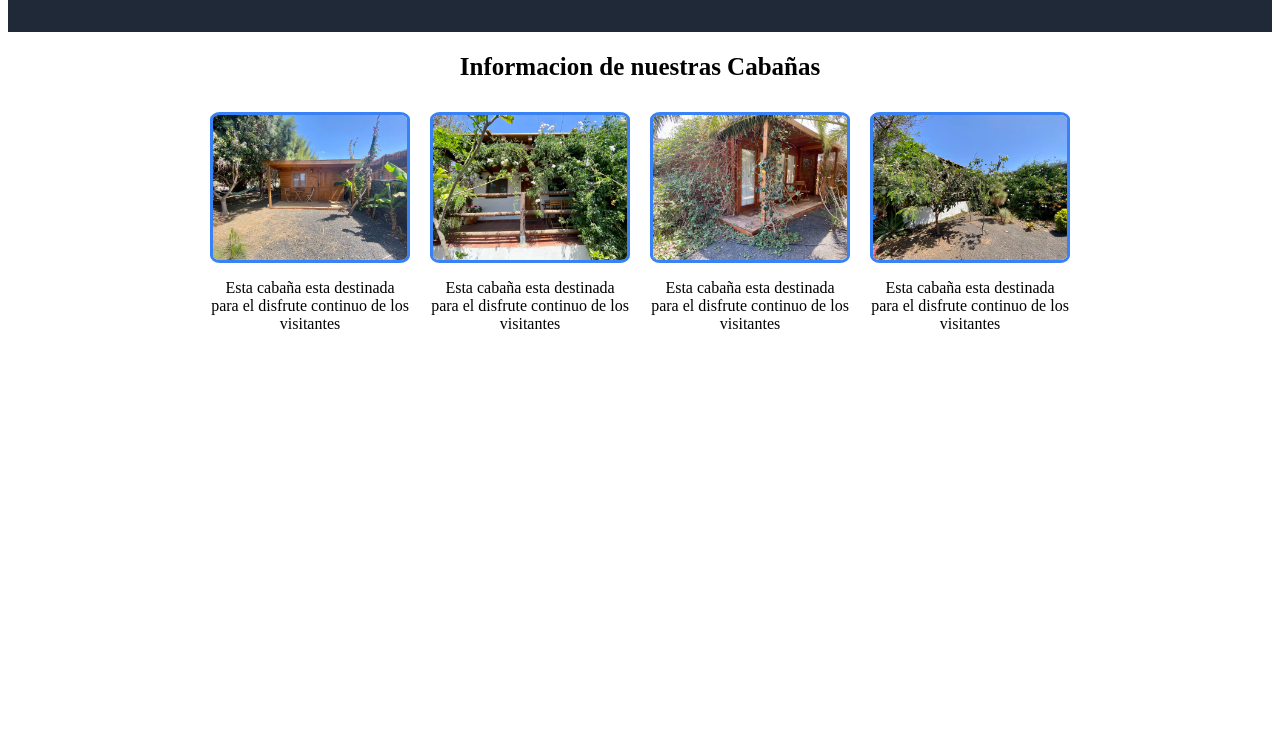
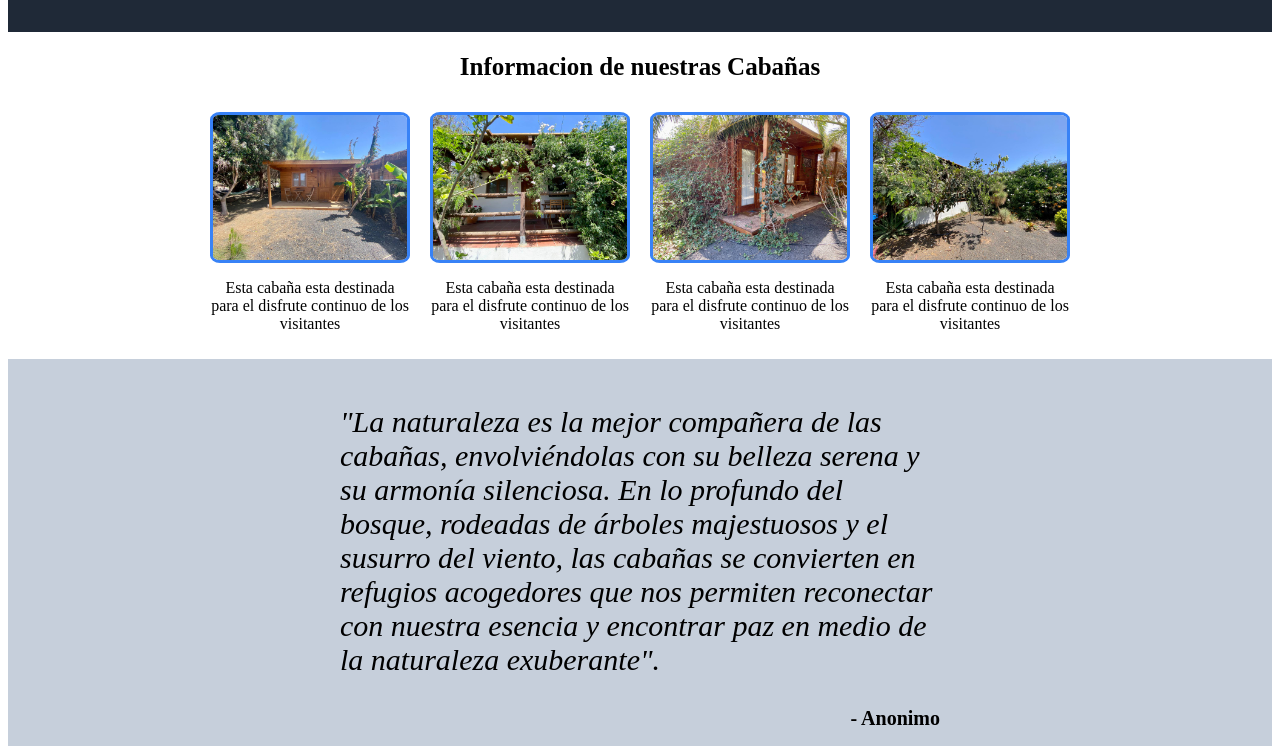
Before and after one commit to josebolanos/ProyectOdin, a plain HTML site: page ProyectOdin/index.html in a window 1280 px wide. Shown: the part 400-1154 px from the top of the page. Before the commit the page ends 800 px from the top, so only its background shows below. Drawn offline with Linux system fonts and the light colour scheme.

Commit message:
Terminado parte de la cita

```diff
--- a/ProyectOdin/codigo.css
+++ b/ProyectOdin/codigo.css
@@ -70,9 +70,33 @@ main {
     margin: 10px;
 }
 .box img {
-     border-radius: 5%;
+    border-radius: 5%;
     border: 3px solid #3882f6 ;
 }
+.notacita {
+    background-color: #c6cfdb;
+    display: flex;
+    justify-content: center;
+}
+blockquote {
+    display: flex;
+    flex-direction: column;
+    width: 600px;
+
+}
+.cita {
+    font-size: 30px;
+    font-weight: 300;
+    font-style: italic;
+}
+.autor {
+    display: flex;
+    flex-direction: row-reverse;
+    font-weight: bold;
+    font-size: 20px;
+}
+
+
 
 
 
@@ -91,4 +115,8 @@ main {
     main {
         flex-direction: column;
     }
+    blockquote {
+        text-align: center;
+    }
+
 }
--- a/ProyectOdin/index.html
+++ b/ProyectOdin/index.html
@@ -45,8 +45,14 @@
         <img src="/ProyectOdin/imagenes/jardines.jpg" alt="jardines cabanalanz">
         <p>Esta cabaña esta destinada para el disfrute continuo de los visitantes</p>
     </div>
+</main>
+<div class="notacita">
+    <blockquote>
+        <p class="cita">"La naturaleza es la mejor compañera de las cabañas, envolviéndolas con su belleza serena y su armonía silenciosa. En lo profundo del bosque, rodeadas de árboles majestuosos y el susurro del viento, las cabañas se convierten en refugios acogedores que nos permiten reconectar con nuestra esencia y encontrar paz en medio de la naturaleza exuberante".</p>
+        <footer class="autor">- Anonimo</footer>
+    </blockquote>
+</div>
 
-</main>
 
 
 
```
